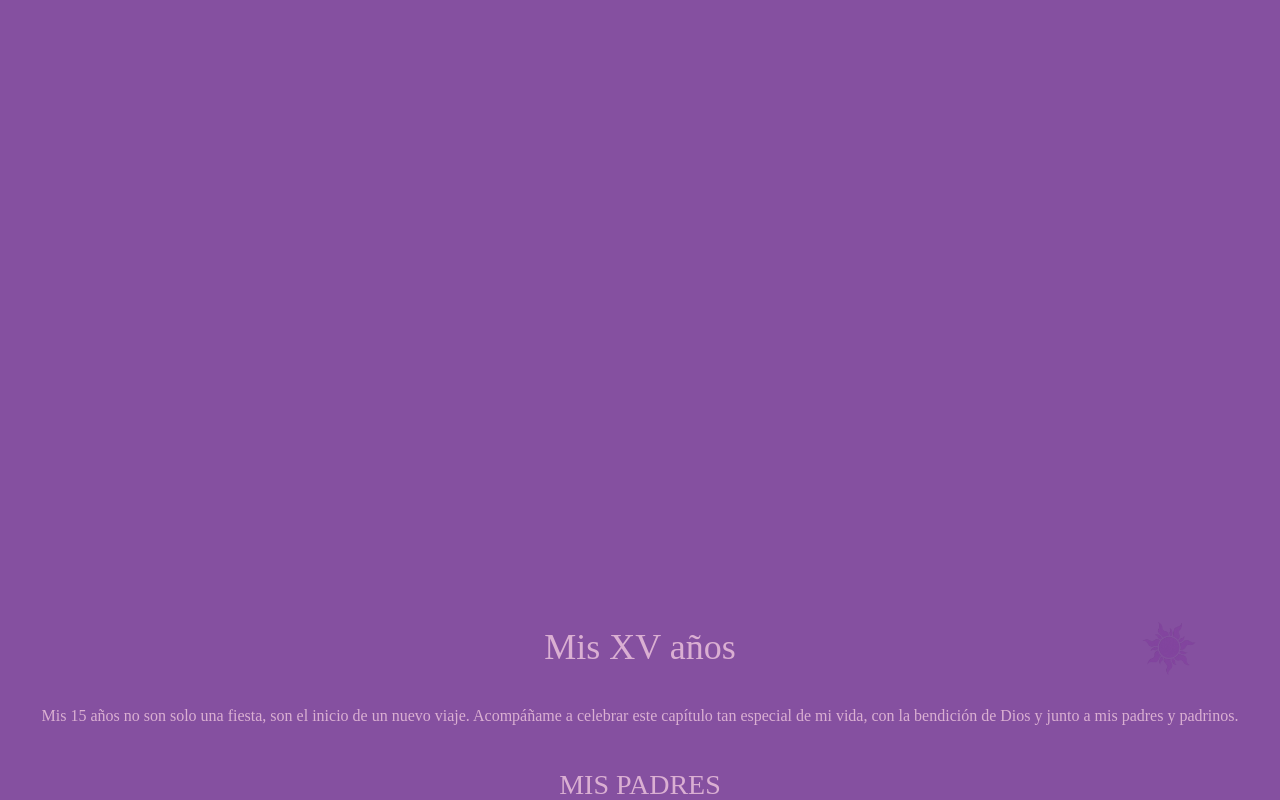
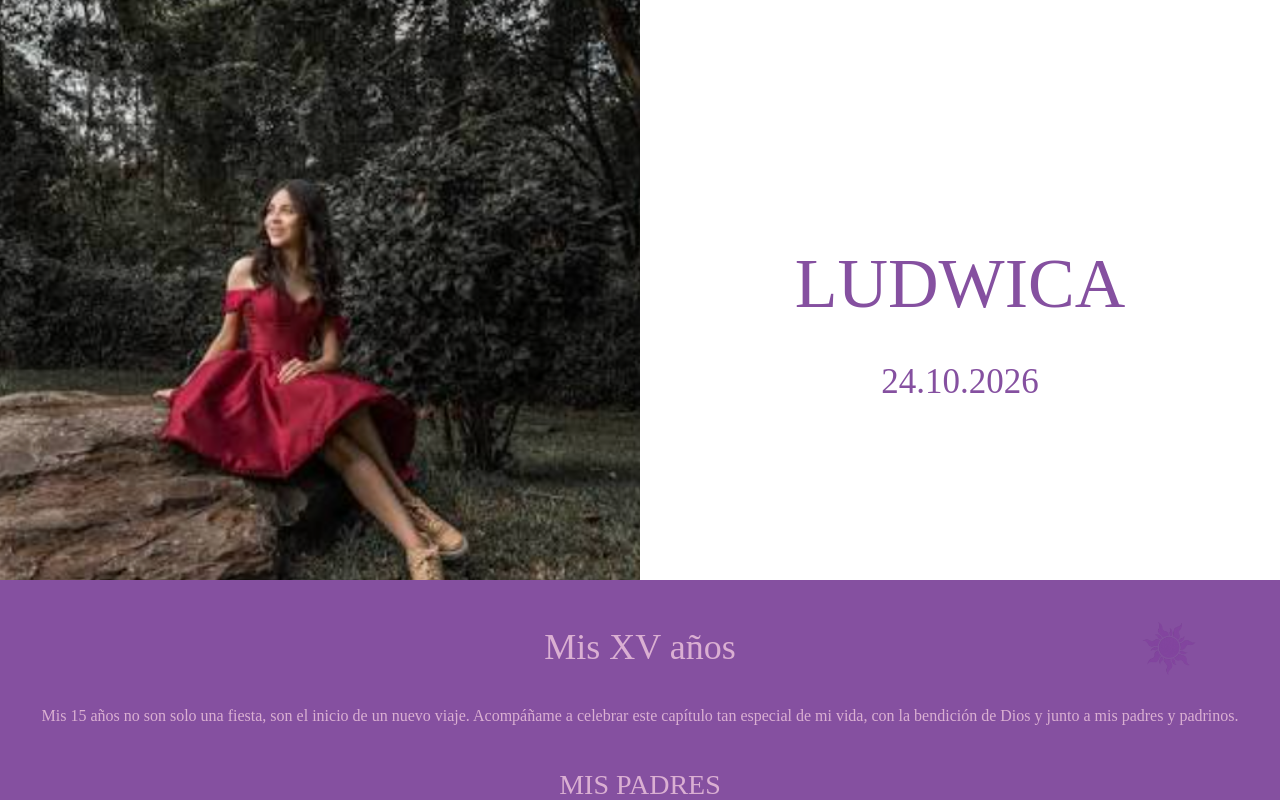
Before and after one commit to VaneGlezT/digital-invitation, an Angular app: page /invitation in a window 1280 px wide. Built offline with nearby package versions, Linux system fonts and the light colour scheme.

Commit message:
fixing gallery

```diff
--- a/src/app/invitation/invitation.component.scss
+++ b/src/app/invitation/invitation.component.scss
@@ -8,7 +8,7 @@
     height: 80vh;
     position: sticky;
     top: 0;
-    z-index: -1;
+    z-index: 0;
 }
 
 .main-img {
@@ -166,7 +166,10 @@ p {
     }
 }
 
+
 .picks {
+      position: relative;
+    z-index: 3;
     background-color: #8550A0;
     padding: 40px 20px;
     color: #B47BD2;
```
